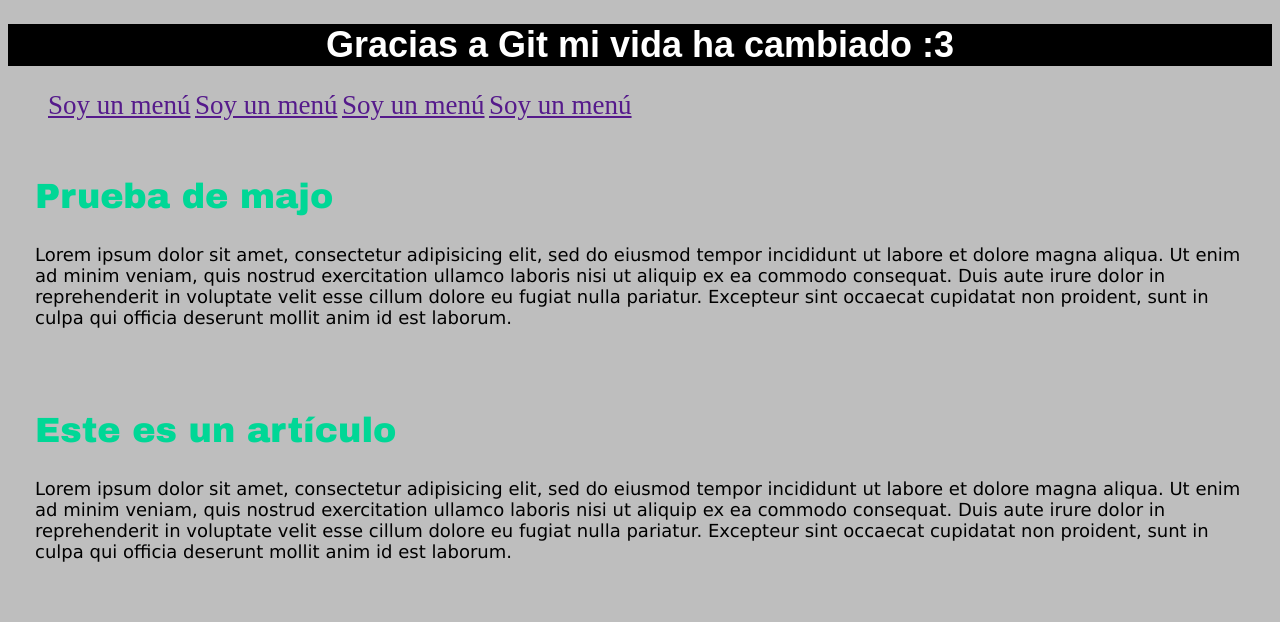
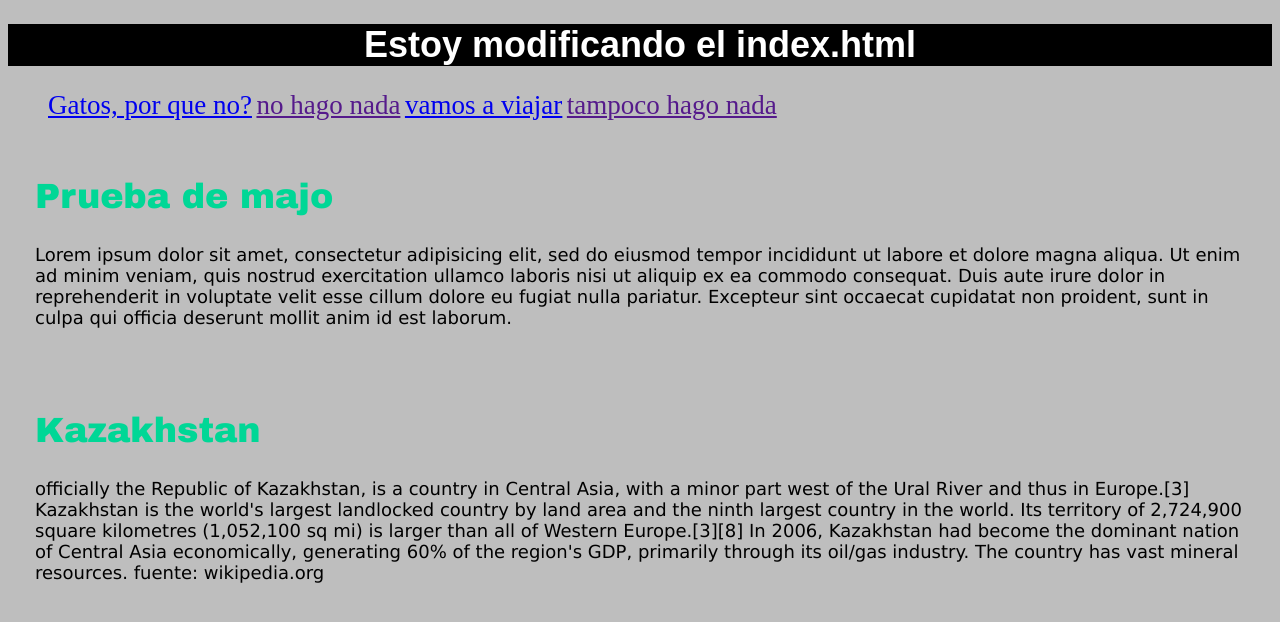
Before and after one commit to gabrielgarces/FinalGit, a plain HTML site: page index.html in a window 1280 px wide. Drawn offline with Linux system fonts and the light colour scheme.

Commit message:
Modificando el index

```diff
--- a/index.html
+++ b/index.html
@@ -2,18 +2,18 @@
 <html>
   <head>
     <meta charset="utf-8">
-    <title>Ya sé usar Git</title>
+    <title>Mejor equipo de Git</title>
     <link rel="stylesheet" href="master.css" media="screen" title="no title" charset="utf-8">
   </head>
   <body>
-    <h1 class="center">Gracias a Git mi vida ha cambiado :3</h1>
+    <h1 class="center">Estoy modificando el index.html</h1>
     <header>
       <nav>
         <ul>
-          <li><a href ="">Soy un menú</a></li>
-          <li><a href ="">Soy un menú</a></li>
-          <li><a href ="">Soy un menú</a></li>
-          <li><a href ="">Soy un menú</a></li>
+          <li><a href ="https://www.youtube.com/watch?v=thzm6oqK8O4">Gatos, por que no?</a></li>
+          <li><a href ="">no hago nada</a></li>
+          <li><a href ="https://www.youtube.com/watch?v=i4Md2XugrJE">vamos a viajar</a></li>
+          <li><a href ="">tampoco hago nada</a></li>
         </ul>
       </nav>
     </header>
@@ -26,9 +26,10 @@
       </article>
 
       <article class="general">
-        <h2>Este es un artículo</h2>
+        <h2>Kazakhstan</h2>
         <p>
-          Lorem ipsum dolor sit amet, consectetur adipisicing elit, sed do eiusmod tempor incididunt ut labore et dolore magna aliqua. Ut enim ad minim veniam, quis nostrud exercitation ullamco laboris nisi ut aliquip ex ea commodo consequat. Duis aute irure dolor in reprehenderit in voluptate velit esse cillum dolore eu fugiat nulla pariatur. Excepteur sint occaecat cupidatat non proident, sunt in culpa qui officia deserunt mollit anim id est laborum.
+           officially the Republic of Kazakhstan, is a country in Central Asia, with a minor part west of the Ural River and thus in Europe.[3] Kazakhstan is the world's largest landlocked country by land area and the ninth largest country in the world. Its territory of 2,724,900 square kilometres (1,052,100 sq mi) is larger than all of Western Europe.[3][8] In 2006, Kazakhstan had become the dominant nation of Central Asia economically, generating 60% of the region's GDP, primarily through its oil/gas industry. The country has vast mineral resources.
+           fuente: wikipedia.org
         </p>
       </article>
     </section>
```
